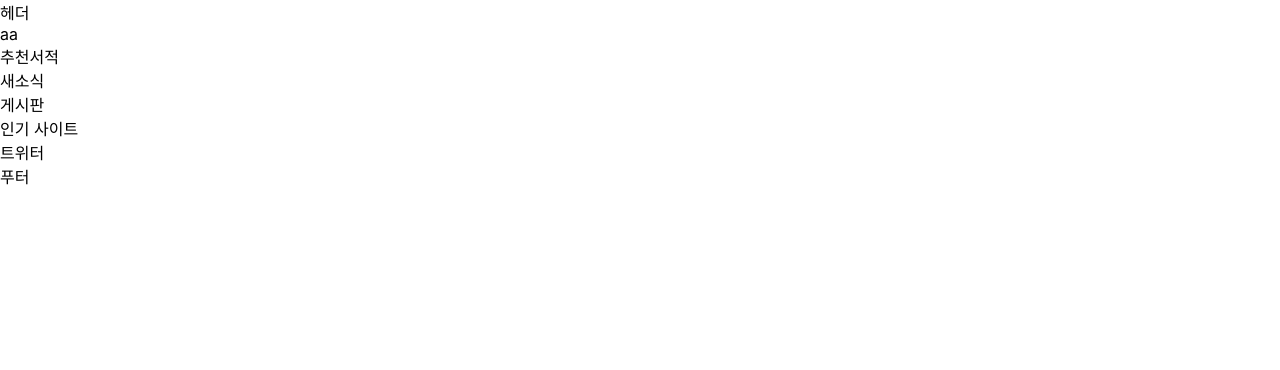
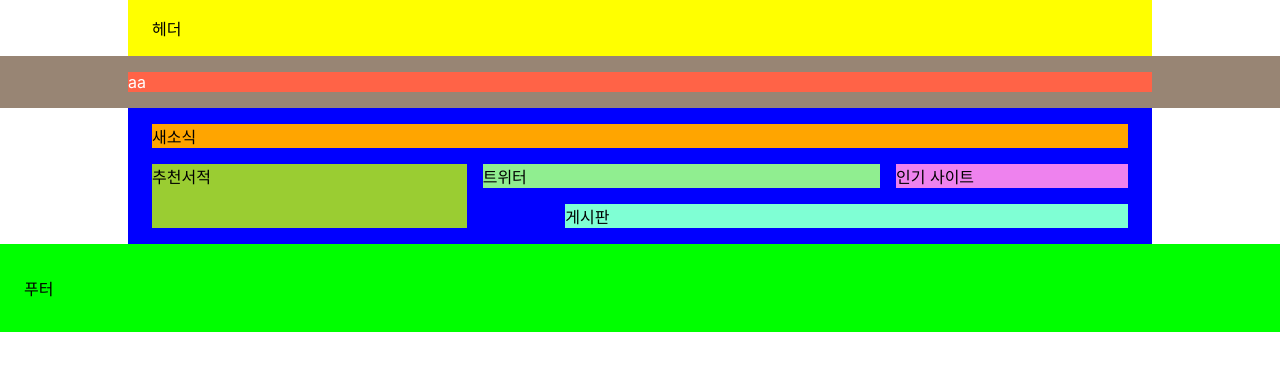
Before and after one commit to PisoDev77/zeroConnecTo, a website: page RWD/main.html in a window 1280 px wide. Drawn offline with Linux system fonts and the light colour scheme; a web font is replaced by a local one.

Commit message:
레이아웃 설계 완료

```diff
--- a/RWD/css/style.css
+++ b/RWD/css/style.css
@@ -2,3 +2,156 @@
 @import url(./a11y.css);
 @import url(./theme.css);
 @import url(./base.css);
+
+/* 공통부분 */
+/* .appHeader,.appNavigation ,.appMain{
+    padding: var(--spacing-base) var(--spacing-lg);
+} */
+
+/* 헤더 */
+.appHeader{
+    background-color: yellow;
+    padding: var(--spacing-base) var(--spacing-lg);
+}
+/* 내비게이션 */
+.appNavigation{
+    background-color: pink;
+    padding: var(--spacing-base) var(--spacing-lg);
+}
+/* 메인 */
+.appMain{
+    background-color: blue;
+    padding: var(--spacing-base) var(--spacing-lg);
+}
+
+
+    /* 추천 서적 */
+    .book{
+        background-color: yellowgreen;
+    }
+
+    /* 새소식 */
+    .news{
+        background-color: orange;
+    }
+
+    /* 게시판 */
+    .board{
+        background-color: aquamarine;
+    }
+
+    /* 인기 사이트 */
+    .favorite{
+        background-color: violet;
+    }
+
+    /* 트위터 */
+    .twitter{
+        background-color: lightgreen;
+    }
+
+
+/* 푸터 */
+.appFooter{
+    background-color: lime;
+    padding: var(--spacing-xl) var(--spacing-lg);
+}
+
+/* 모바일 스타일 */
+@media (max-width: 767px){
+    /* 모바일 내비게이션 */
+    .appNavigation{
+        position: fixed;
+        top: 0;
+        left: 0;
+        width: 70%;
+        /* 뷰포트 단위로 %는 왜 안하는지 다시 */
+        height: 100vh;
+        transform: translateX(-120%);
+    }
+
+    /* 모바일 메인 */
+    .appMain{
+        display: flex;
+        flex-flow: row wrap;
+        gap: var(--spacing-base);
+    }
+    /* 모바일 메인 세션 영역 */
+    .appMain section, .twitter{
+        width: 100%;
+    }
+
+
+    /* 모바일 */
+    /* 모바일 */
+}
+
+/* 데스크톱 스타일 */
+    /*
+        이렇게 꼭 안해도 됨 ㅇ
+        @media (min-width: 768px) and (max-width: 1024px){
+            */
+@media (min-width: 768px){
+    /* 데스크톱 헤더 */
+    .appHeader{
+        max-width: var(--container-width);
+        margin-left:auto;
+        margin-right:auto;
+    }
+    /* 데스크톱 내비게이션 */
+    .appNavigation{
+        background-color: var(--secondary-color);
+        color: var(--white);
+    }
+        /* 데스크톱 메인 메뉴 */
+        .menu{
+            max-width: var(--container-width);
+            margin-left: auto;
+            margin-right: auto;
+            background-color: tomato;
+        }
+    /* 데스크톱 메인 */
+    .appMain{
+        max-width: var(--container-width);
+        margin-left: auto;
+        margin-right: auto;
+
+        display: grid;
+        grid-template-columns: repeat(12, 1fr);
+        grid-template-rows: auto;
+        grid-template-areas:
+            "news news news news news news news news news news news news"
+            "book book book book twitter twitter twitter twitter twitter favorite favorite favorite"
+            "book book book book . board board board board board board board"
+        ;
+        gap: var(--spacing-base);
+    }
+        /* 데스크톱 추천 서적 */
+        .book{
+            /* grid-row-start: 2;
+            grid-row-end: 4;
+
+            grid-column-start: 1;
+            grid-column-end: 5; */
+            /* grid-row: 2/4;
+            grid-column: 1/5; */
+            /* grid-area: 2/1/4/5; */
+            grid-area: book;
+        }
+        /* 데스크톱 새소식 */
+        .news{
+            grid-area:news;
+        }
+        /* 데스크톱 게시판 */
+        .board{
+            grid-area:board;
+        }
+        /* 데스크톱 인기 사이트 */
+        .favorite{
+            grid-area:favorite;
+        }
+        /* 데스크톱 트위터 */
+        .twitter{
+            grid-area:twitter;
+        }
+}
--- a/RWD/package.json
+++ b/RWD/package.json
@@ -1,6 +1,6 @@
 {
   "scripts": {
-    "start": "live-server --port=8090"
+    "server": "live-server --port=8090"
   },
   "dependencies": {
     "live-server": "^1.2.2"
```
